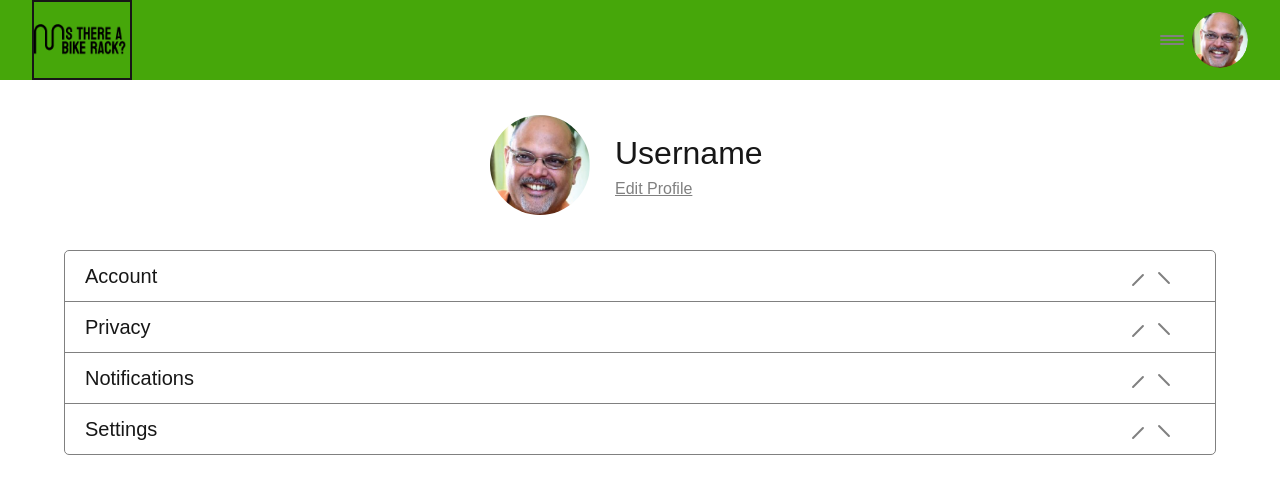
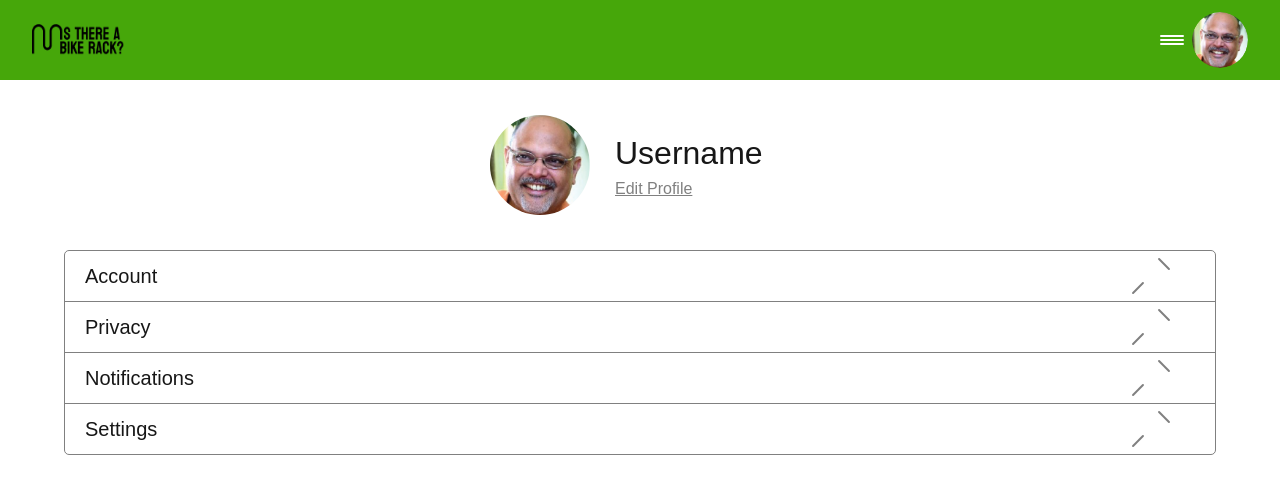
Before and after one commit to CakeJamble/inf134-bike-rack-project, a Next.js app: page /account in a window 1280 px wide. Shown: the top 494 px of the page. Built offline with nearby package versions, Linux system fonts and the light colour scheme.

Commit message:
Minor CSS styling bugs

```diff
--- a/src/components/accountDropDown.css
+++ b/src/components/accountDropDown.css
@@ -16,6 +16,6 @@ h1{
     width: 95%;
 }
 
-span{
+span.arrow{
     background-color: gray;
 }
--- a/src/components/accountDropDown.tsx
+++ b/src/components/accountDropDown.tsx
@@ -14,10 +14,10 @@ const AccountDropDown: React.FC<Props> = ({label}) => {
             <div className="button">
                 <h1>{label}</h1>
                 <div>
-                    <span className={`block transition-all duration-300 ease-out
-                          h-0.5 w-4 rounded-sm -rotate-45 -translate-x-2.5`} ></span>
-                    <span className={`block transition-all duration-300 ease-out
-                          h-0.5 w-4 rounded-sm rotate-45 -translate-y-0.5`} ></span>
+                    <span className={`arrow block transition-all duration-300 ease-out
+                          h-0.5 w-4 rounded-sm -rotate-45 -translate-x-2.5 translate-y-2`} ></span>
+                    <span className={`arrow block transition-all duration-300 ease-out
+                          h-0.5 w-4 rounded-sm rotate-45 -translate-y-4`} ></span>
                 </div>
             </div>
         </div>
--- a/src/components/bottomSheet.css
+++ b/src/components/bottomSheet.css
@@ -58,6 +58,11 @@ div.buttons Button{
     justify-content: center;
 }
 
+#reportButton{
+    display: flex;
+    flex-direction: row;
+}
+
 h1{
     color: #444444;
     font-size: 20px;
--- a/src/components/bottomSheet.tsx
+++ b/src/components/bottomSheet.tsx
@@ -53,7 +53,7 @@ const BottomSheet = () => {
                 <hr></hr>
                 <div id="update">
                     <h2>Need an update?</h2>
-                    <Button className="rounded bg-gray-100 px-2 py-2 text-sm text-black data-active:bg-gray-200 data-hover:bg-gray-200">
+                    <Button id="reportButton" className="rounded bg-gray-100 px-2 py-2 text-sm text-black data-active:bg-gray-200 data-hover:bg-gray-200">
                         <svg xmlns="http://www.w3.org/2000/svg" width="16" height="16" fill="black" className="bi bi-exclamation-triangle" viewBox="0 0 16 16">
                             <path d="M7.938 2.016A.13.13 0 0 1 8.002 2a.13.13 0 0 1 .063.016.15.15 0 0 1 .054.057l6.857 11.667c.036.06.035.124.002.183a.2.2 0 0 1-.054.06.1.1 0 0 1-.066.017H1.146a.1.1 0 0 1-.066-.017.2.2 0 0 1-.054-.06.18.18 0 0 1 .002-.183L7.884 2.073a.15.15 0 0 1 .054-.057m1.044-.45a1.13 1.13 0 0 0-1.96 0L.165 13.233c-.457.778.091 1.767.98 1.767h13.713c.889 0 1.438-.99.98-1.767z"/>
                             <path d="M7.002 12a1 1 0 1 1 2 0 1 1 0 0 1-2 0M7.1 5.995a.905.905 0 1 1 1.8 0l-.35 3.507a.552.552 0 0 1-1.1 0z"/>
--- a/src/components/navbar.tsx
+++ b/src/components/navbar.tsx
@@ -41,7 +41,7 @@ function HamurgerSqueeze() {
     // Dropdown Icon (3 bars)
     <Menu as="div" className="relative ml-3">
       <div>
-        <MenuButton className="flex flex-col justify-center items-center" onClick={handleClick}
+        <MenuButton className="flex flex-col justify-center items-center"
         >
           <span className={`bg-white block transition-all duration-300 ease-out origin-center
                           h-0.5 w-6 rounded-sm ${isOpen ? 'rotate-45 translate-y-1' : '-translate-y-0.5'}` } >
@@ -112,7 +112,7 @@ export default function NavBar() {
       <div className="w-full px-4 sm:px-6 lg:px-8 ">
       <div className="relative flex items-center justify-between h-20">
       {/* Left-Aligned Logo */}
-          <div className="flex items-center h-full border-2" >
+          <div className="flex items-center h-full" >
               <Logo />
           </div>
           {/* Right-Aligned HamburgerDropdown */}
```
